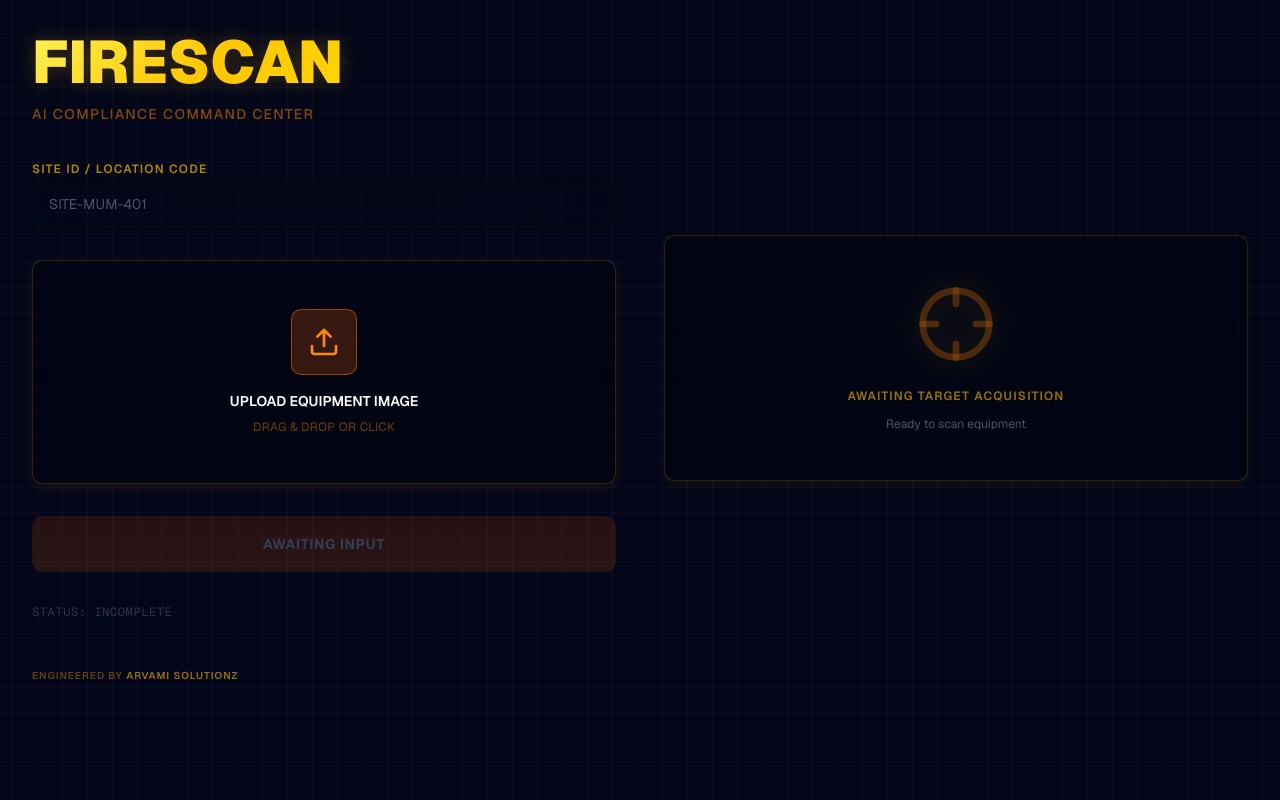
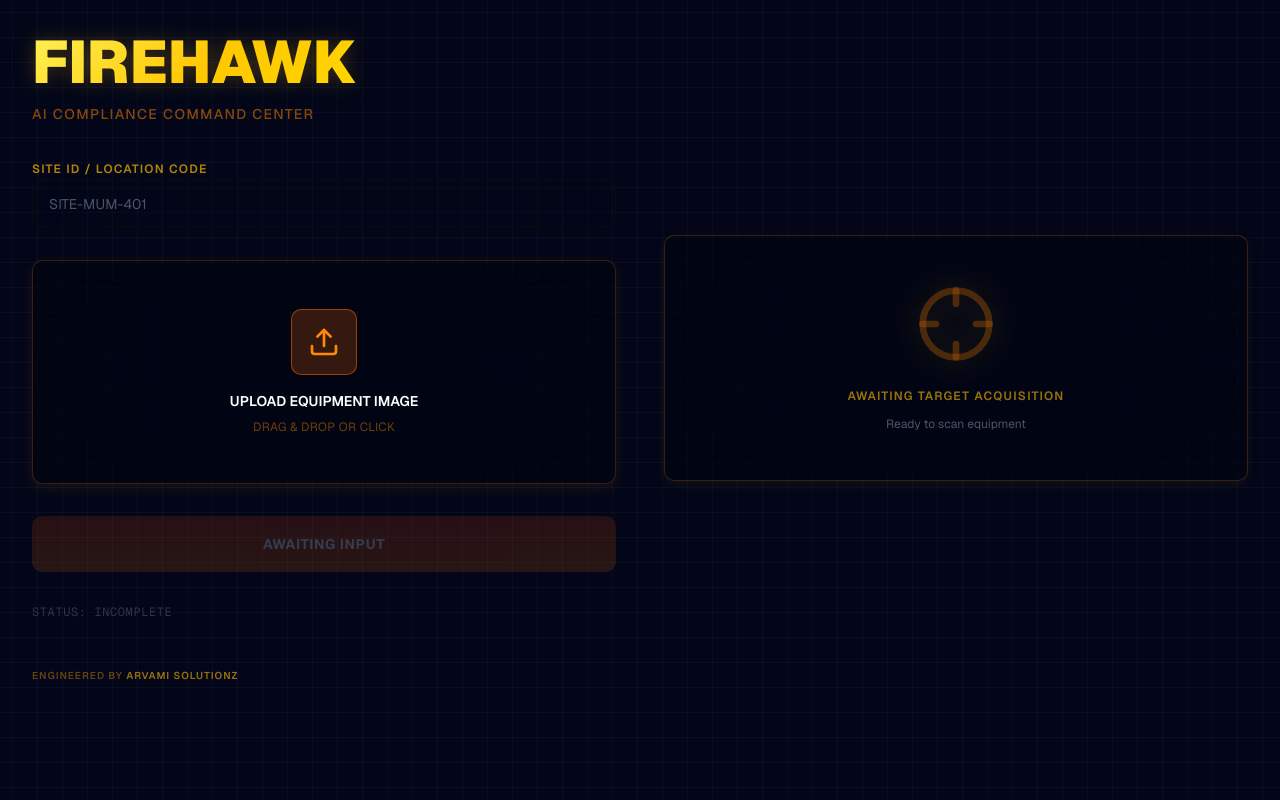
Before and after one commit to shri-boop/ai-field-auditor-v2, a Next.js app: page / in a window 1280 px wide. Built offline with nearby package versions, Linux system fonts and the light colour scheme.

Commit message:
rebrand: FIRESCAN to FIREHAWK

```diff
--- a/app/page.tsx
+++ b/app/page.tsx
@@ -120,7 +120,7 @@ if (typeof violations === 'string') {
             {/* LEFT COLUMN */}
             <div className="space-y-8">
               <div>
-                                <h1 className="text-6xl font-black gold-text leading-none" style={{ filter: 'drop-shadow(0 0 10px rgba(255, 170, 0, 0.25))' }}>FIRESCAN</h1>
+                                <h1 className="text-6xl font-black gold-text leading-none" style={{ filter: 'drop-shadow(0 0 10px rgba(255, 170, 0, 0.25))' }}>FIREHAWK</h1>
                 <p className="text-amber-600/60 text-sm uppercase tracking-widest mt-3 font-medium">
                   AI Compliance Command Center
                 </p>
```
